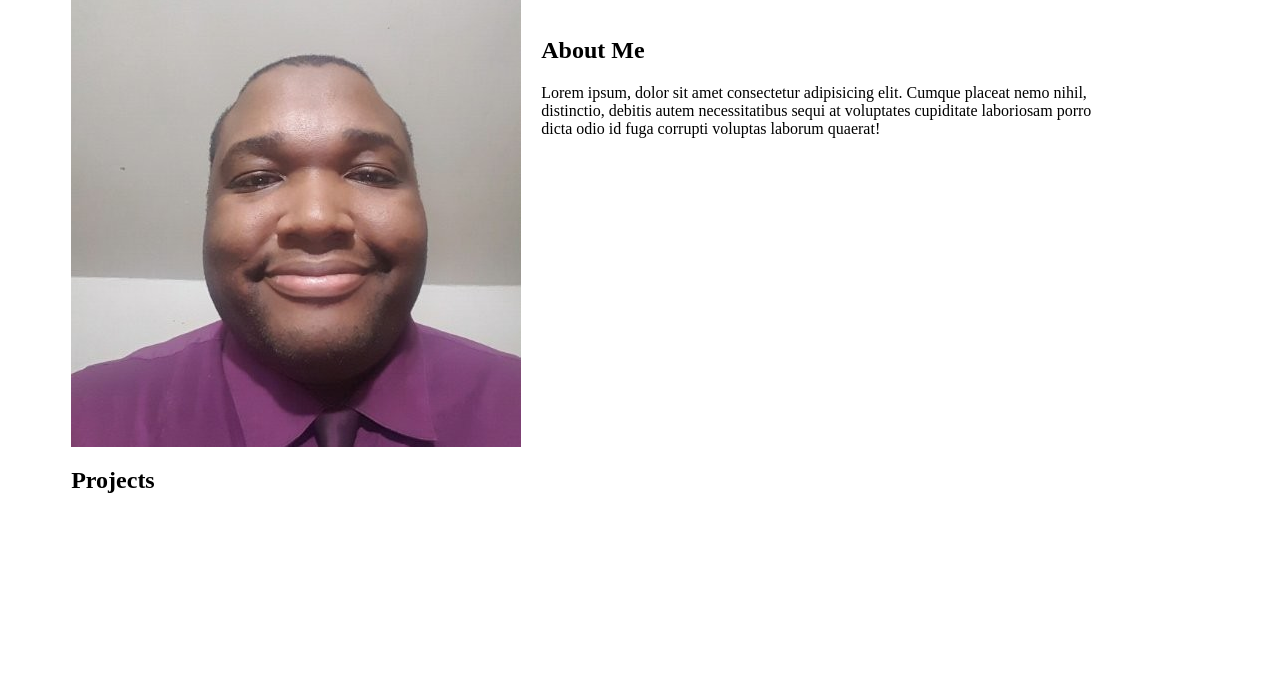
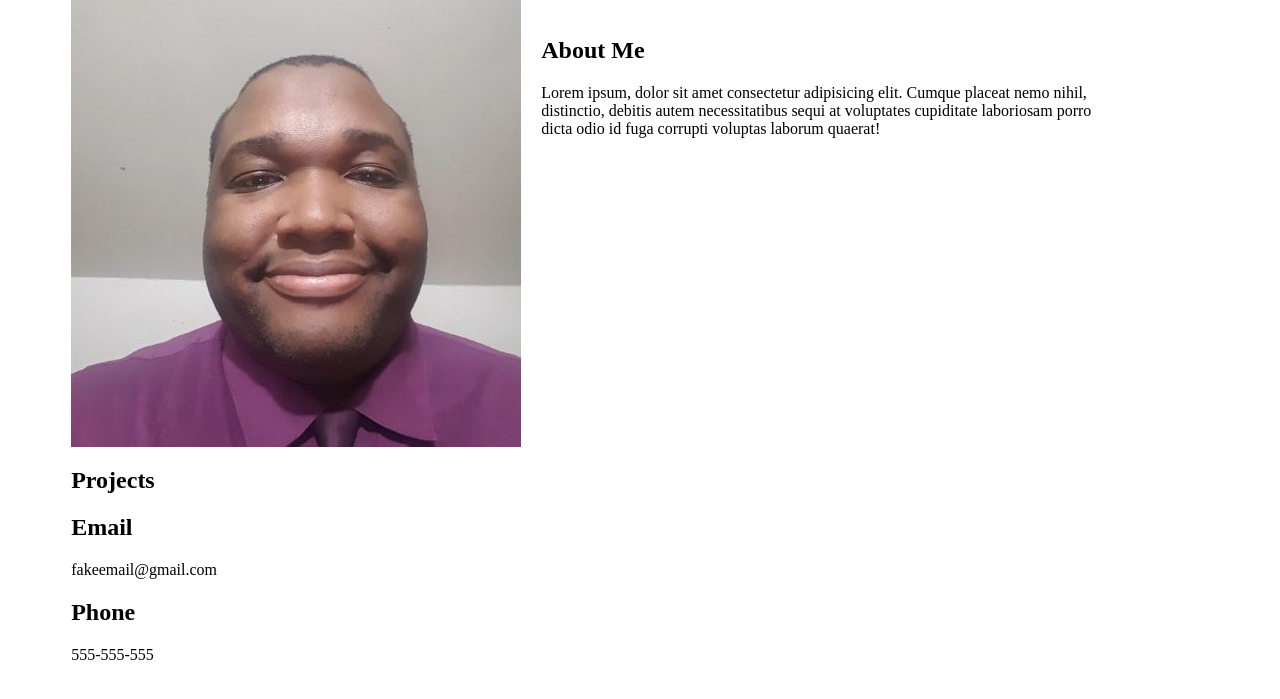
Before and after one commit to paynejc/Jason-Payne-Portfolio, a plain HTML site: page index.html in a window 1280 px wide. Shown: the part 91-790 px from the top of the page. Drawn offline with Linux system fonts and the light colour scheme; grey boxes are pictures that could not be loaded.

Commit message:
added contact info

```diff
--- a/index.html
+++ b/index.html
@@ -44,7 +44,12 @@
         </div>
 
     </section>
-    <section id="contact"></section>
+    <section id="contact">
+        <h2>Email</h2>
+        <p>fakeemail@gmail.com</p>
+        <h2>Phone</h2>
+        <p>555-555-555</p>
+    </section>
 
 
 
```
